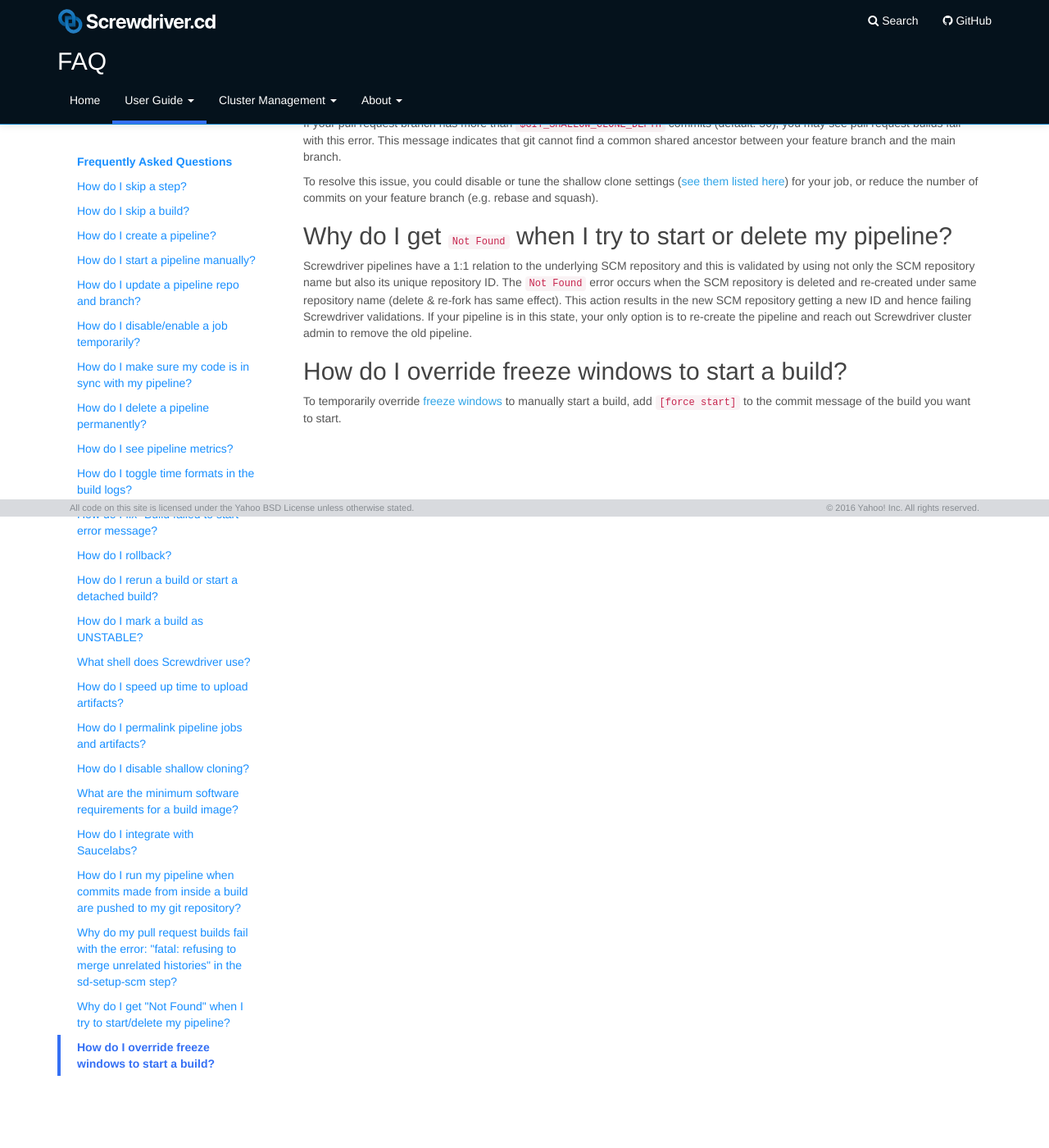
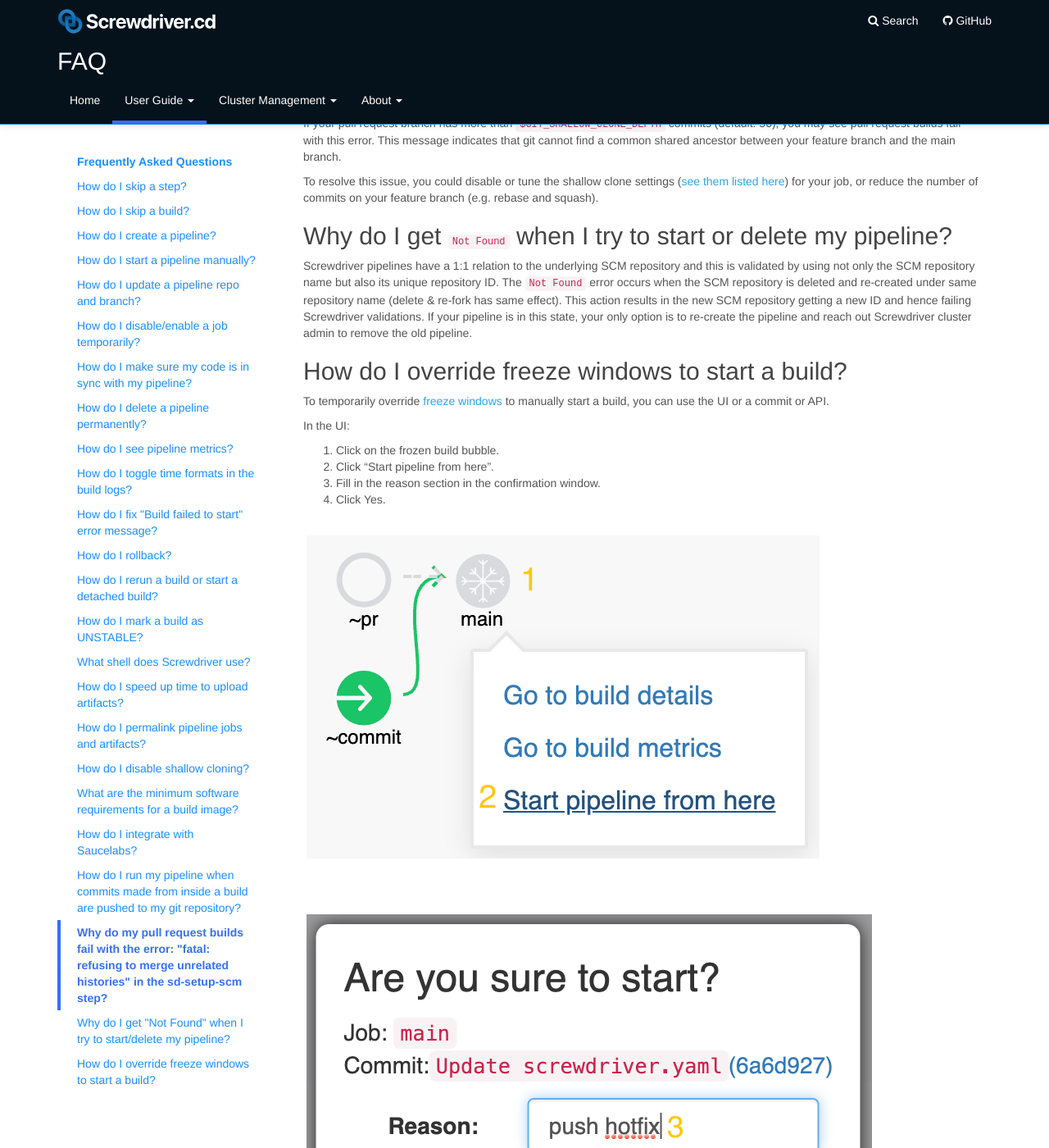
Before and after one commit to screwdriver-cd/guide, a Jekyll site: the page built from docs/user-guide/FAQ.md, in a window 1280 px wide and 1400 px high, scrolled down 7167 px. Shown: the whole window at 82% size. Built offline with Jekyll 4.4.1, drawn with Linux system fonts in a browser that asks for light colours; some of the changed text lies outside the part shown.

Commit message:
fix: Add screenshots and clarify usage

```diff
--- a/docs/user-guide/FAQ.md
+++ b/docs/user-guide/FAQ.md
@@ -232,4 +232,20 @@ Screwdriver pipelines have a 1:1 relation to the underlying SCM repository and t
 
 ## How do I override freeze windows to start a build?
 
-To temporarily override [freeze windows](./configuration/workflow#freeze-windows) to manually start a build, add `[force start]` to the commit message of the build you want to start.
+To temporarily override [freeze windows](./configuration/workflow#freeze-windows) to manually start a build, you can use the UI or a commit or API.
+
+In the UI:
+1. Click on the frozen build bubble.
+1. Click "Start pipeline from here".
+1. Fill in the reason section in the confirmation window.
+1. Click Yes.
+
+![Freeze window graph](./assets/freeze-window-graph.png)
+
+![Freeze window force start](./assets/freeze-window-force-start.png)
+
+In a commit:
+Add `[force start]` to the commit message of the build you want to start and merge it.
+
+In the API:
+Add `[force start]` to the `causeMessage` of the build you want to start and use the `POST SCREWDRIVER_API/v4/events` endpoint to start.
```
Also changed, not shown: docs/user-guide/assets/freeze-window-force-start.png (added), docs/user-guide/assets/freeze-window-graph.png (added).
